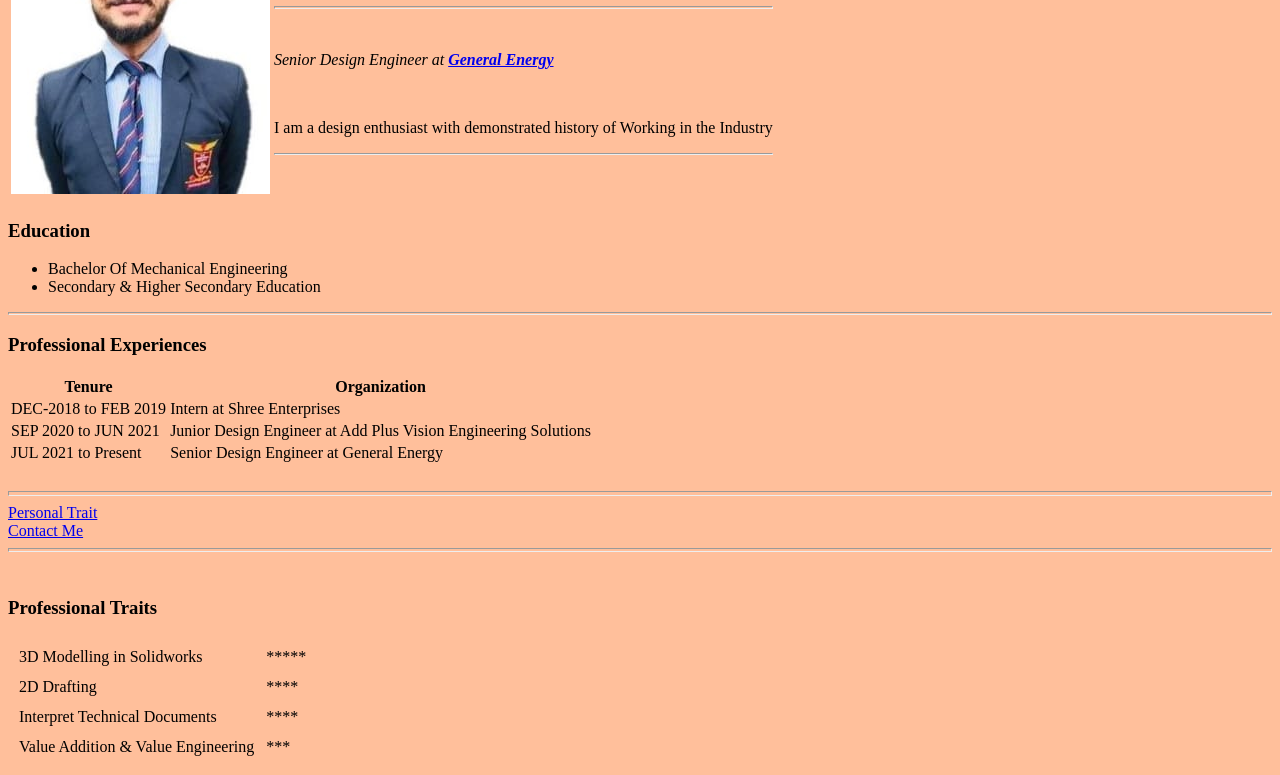
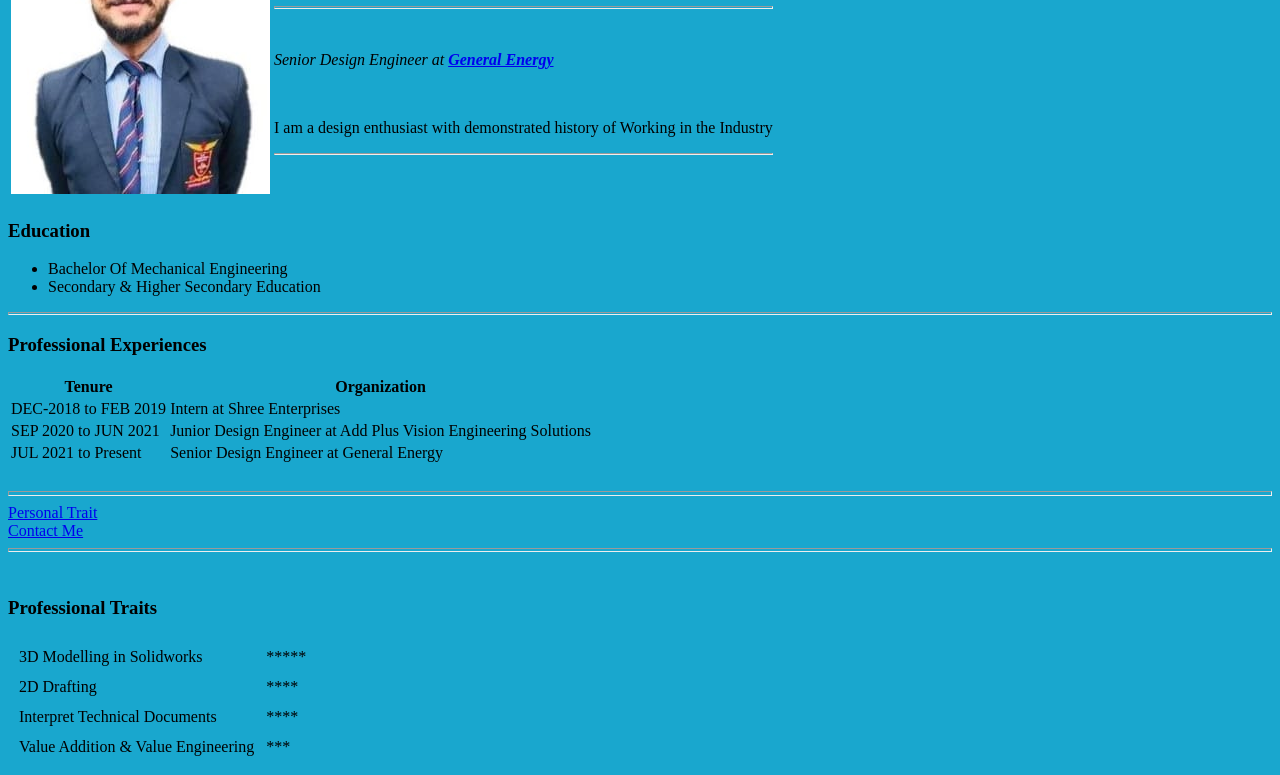
Before and after one commit to Imadi07/CV, a plain HTML site: page index.html in a window 1280 px wide. Shown: the part 119-894 px from the top of the page. Drawn offline with Linux system fonts and the light colour scheme.

Commit message:
Add files via upload

```diff
--- a/index.html
+++ b/index.html
@@ -4,7 +4,7 @@
     <meta charset="UTF-8">
     <title>Aditya's Personal Site</title>
  </head>
- <body style="background-color: #FFBF9B;">
+ <body style="background-color: #19A7CE;">
    <table>
       <tbody>
          <tr>
```
